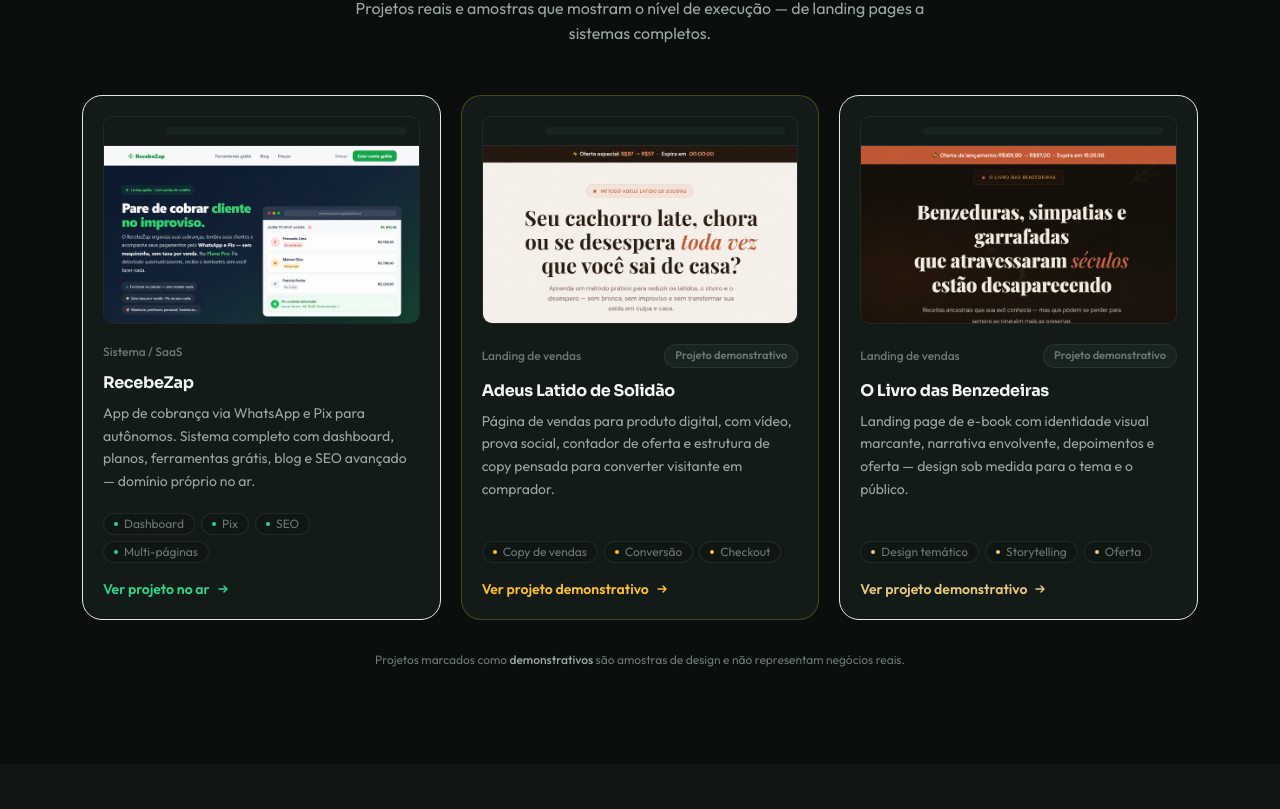
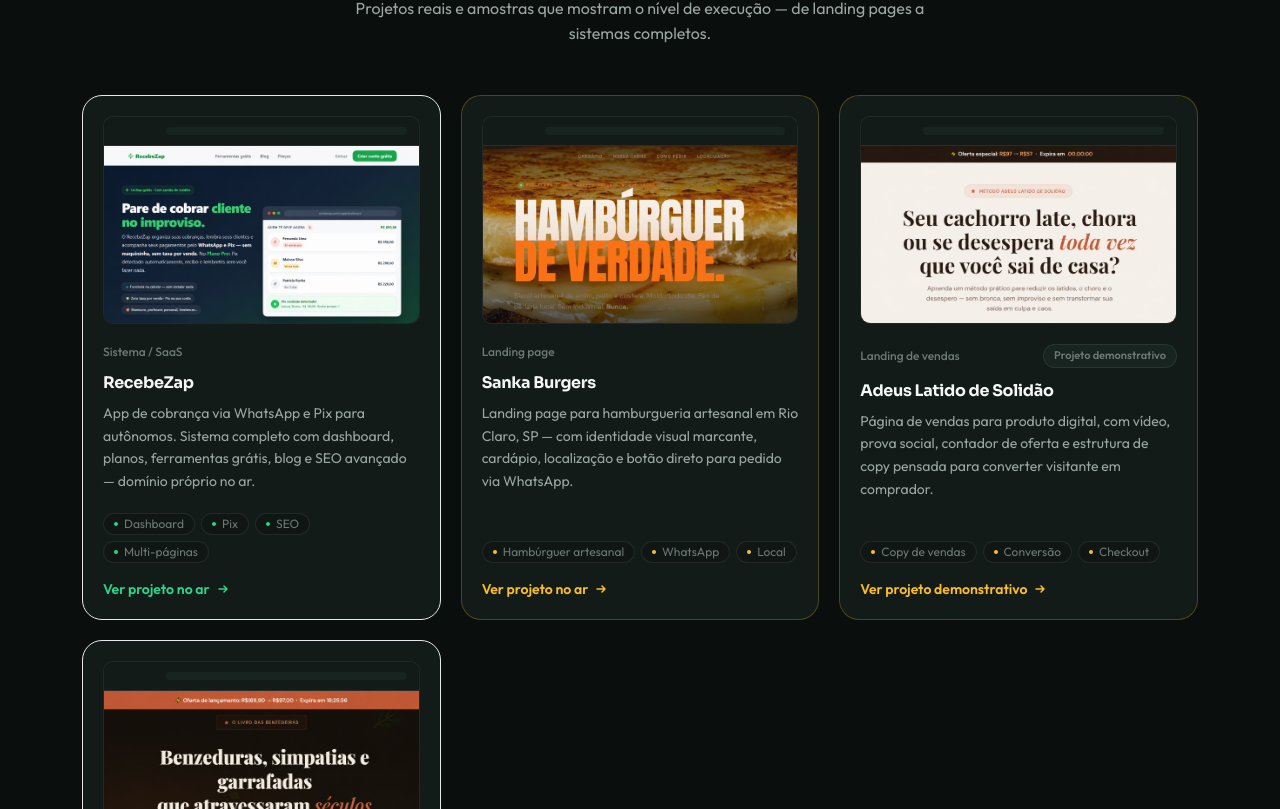
Before and after one commit to pauloguilherme3939-design/SEU-SITE, a Next.js app: page / in a window 1280 px wide. Shown: the part 7891-8700 px from the top of the page. Built offline with nearby package versions, Linux system fonts and the light colour scheme; no server answers.

Commit message:
feat(portfolio): adiciona Sanka Burgers com screenshot

```diff
--- a/src/data/portfolio.ts
+++ b/src/data/portfolio.ts
@@ -12,6 +12,18 @@
     tags: ['Dashboard', 'Pix', 'SEO', 'Multi-páginas'],
     accent: 'green',
     image: '/images/portfolio/recebazap.png',
+  },
+  {
+    id: 'sanka-burguers',
+    name: 'Sanka Burgers',
+    description:
+      'Landing page para hamburgueria artesanal em Rio Claro, SP — com identidade visual marcante, cardápio, localização e botão direto para pedido via WhatsApp.',
+    url: 'https://sankaburguers.vercel.app/',
+    type: 'Landing page',
+    demo: false,
+    tags: ['Hambúrguer artesanal', 'WhatsApp', 'Local'],
+    accent: 'amber',
+    image: '/images/portfolio/sanka-burguers.png',
   },
   {
     id: 'adeus-latidos',
```
Also changed, not shown: public/images/portfolio/sanka-burguers.png (added).
